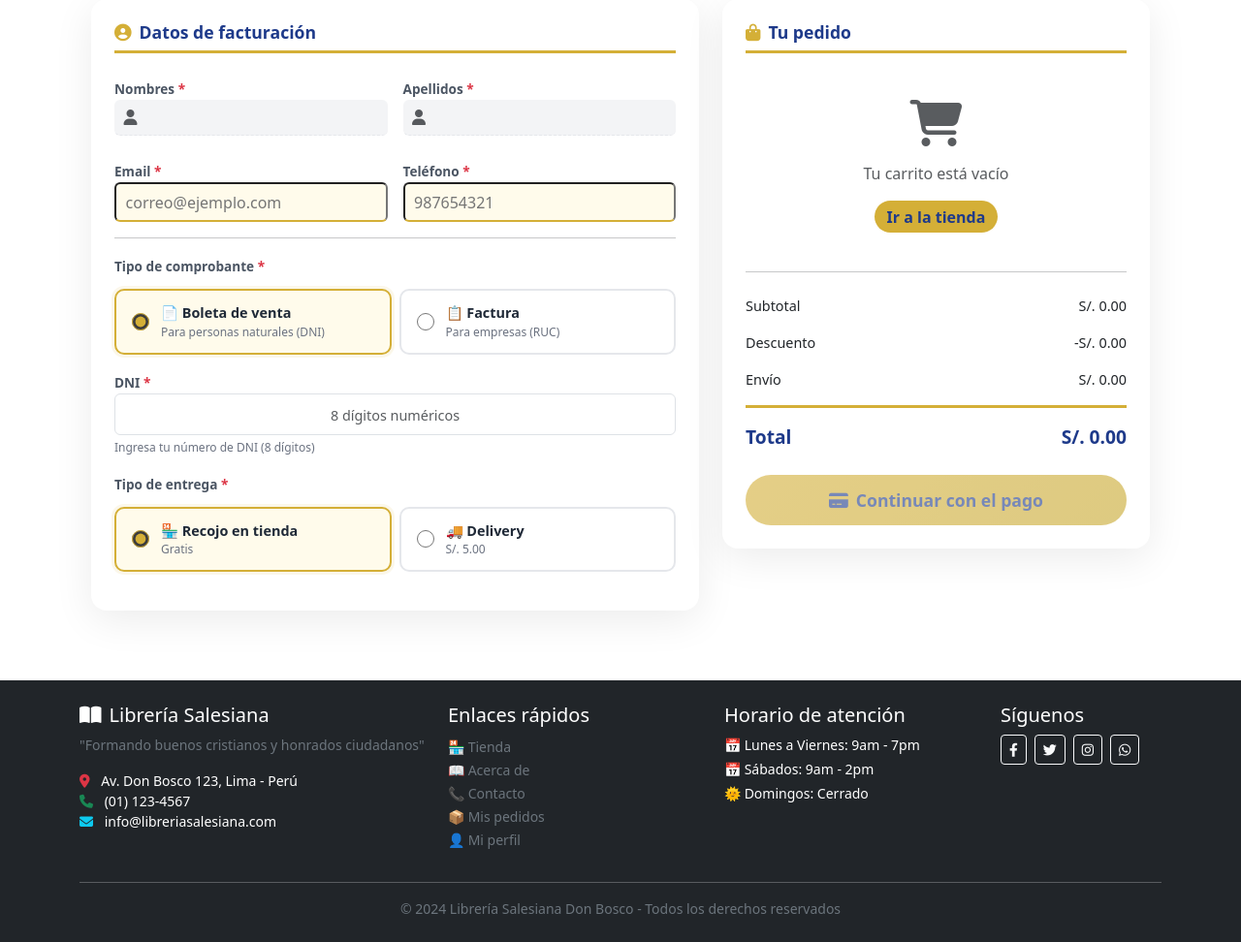
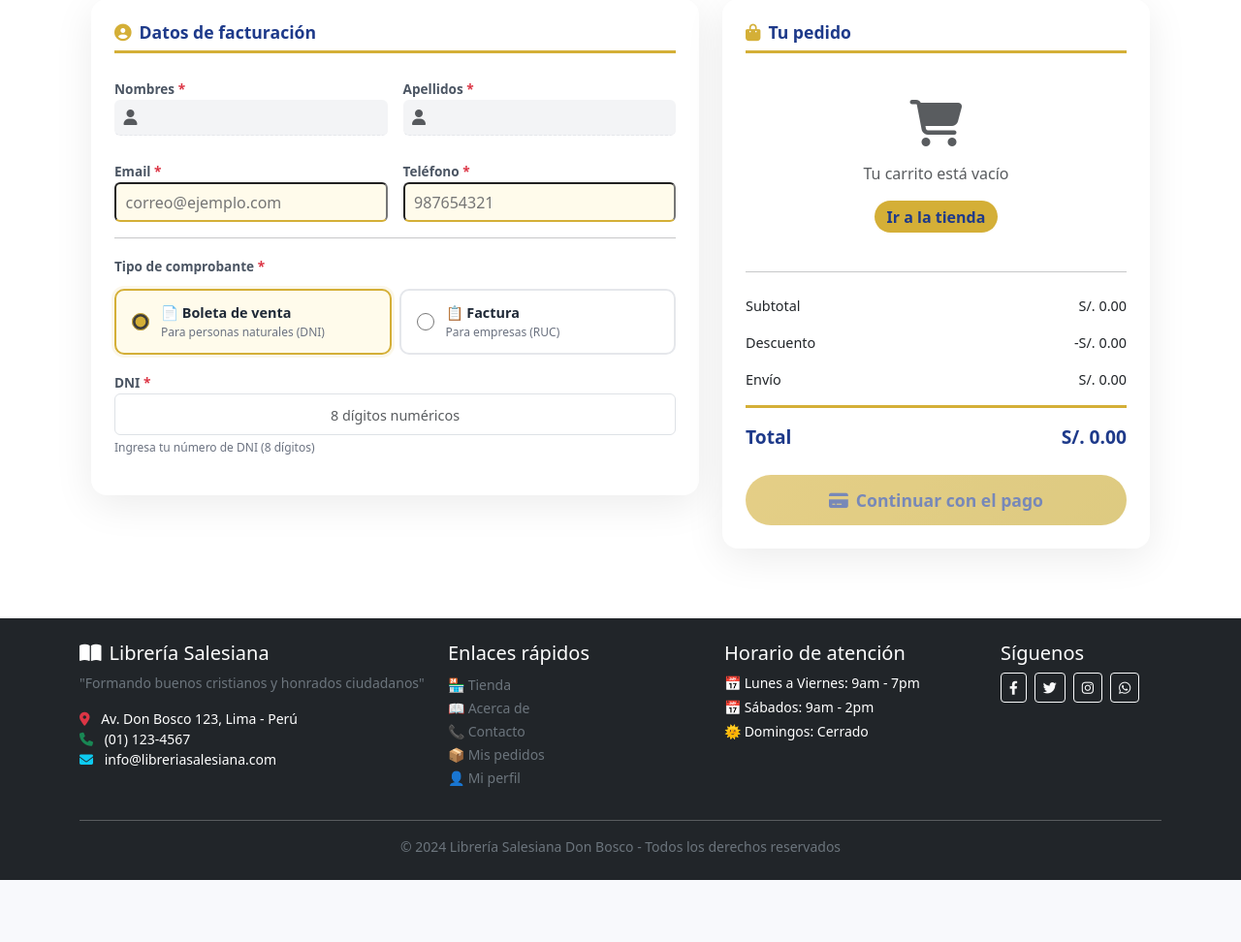
Before and after one commit to JuanUL2312/librospe1, a Flask app: page /checkout in a window 1280 px wide. Shown: the part 99-1071 px from the top of the page at 97% size. After the commit the page ends 1007 px from the top, so only its background shows below. Run offline with Flask 3, Linux system fonts and the light colour scheme; the visitor is signed in with stand-in values (Sample User, id 1); parts of the project's set-up code (start-up, migrations or seed data) failed here and were passed over; some libraries are stand-ins or nearby versions.

Commit message:
Update checkout.html

```diff
--- a/www/templates/checkout.html
+++ b/www/templates/checkout.html
@@ -391,31 +391,6 @@
                         </div>
                     </div>
 
-                    <!-- ===== TIPO DE ENTREGA ===== -->
-                    <div class="mb-3 mt-3">
-                        <label class="field-label">Tipo de entrega <span class="text-danger">*</span></label>
-                        <div class="row g-2 mt-1">
-                            <div class="col-6">
-                                <div class="radio-card active" id="cardRecojo" onclick="seleccionarEntrega('recojo')">
-                                    <input type="radio" name="tipoEntrega" value="recojo" checked>
-                                    <div>
-                                        <div class="radio-label">🏪 Recojo en tienda</div>
-                                        <div class="radio-sub">Gratis</div>
-                                    </div>
-                                </div>
-                            </div>
-                            <div class="col-6">
-                                <div class="radio-card" id="cardDelivery" onclick="seleccionarEntrega('delivery')">
-                                    <input type="radio" name="tipoEntrega" value="delivery">
-                                    <div>
-                                        <div class="radio-label">🚚 Delivery</div>
-                                        <div class="radio-sub">S/. 5.00</div>
-                                    </div>
-                                </div>
-                            </div>
-                        </div>
-                    </div>
-
                     <!-- ===== DIRECCIÓN (EDITABLE) ===== -->
                     <div class="mb-0 mt-3" id="direccionSection" style="display:none;">
                         <label class="field-label">Dirección de entrega</label>
@@ -741,12 +716,6 @@ function renderizarCarrito() {
 function seleccionarEntrega(tipo) {
     tipoEntrega = tipo;
 
-    document.getElementById('cardRecojo').classList.toggle('active', tipo === 'recojo');
-    document.getElementById('cardDelivery').classList.toggle('active', tipo === 'delivery');
-    document.querySelectorAll('input[name="tipoEntrega"]').forEach(function(el) {
-        el.checked = el.value === tipo;
-    });
-
     var dirSection = document.getElementById('direccionSection');
     if (tipo === 'delivery') {
         dirSection.style.display = 'block';
```
